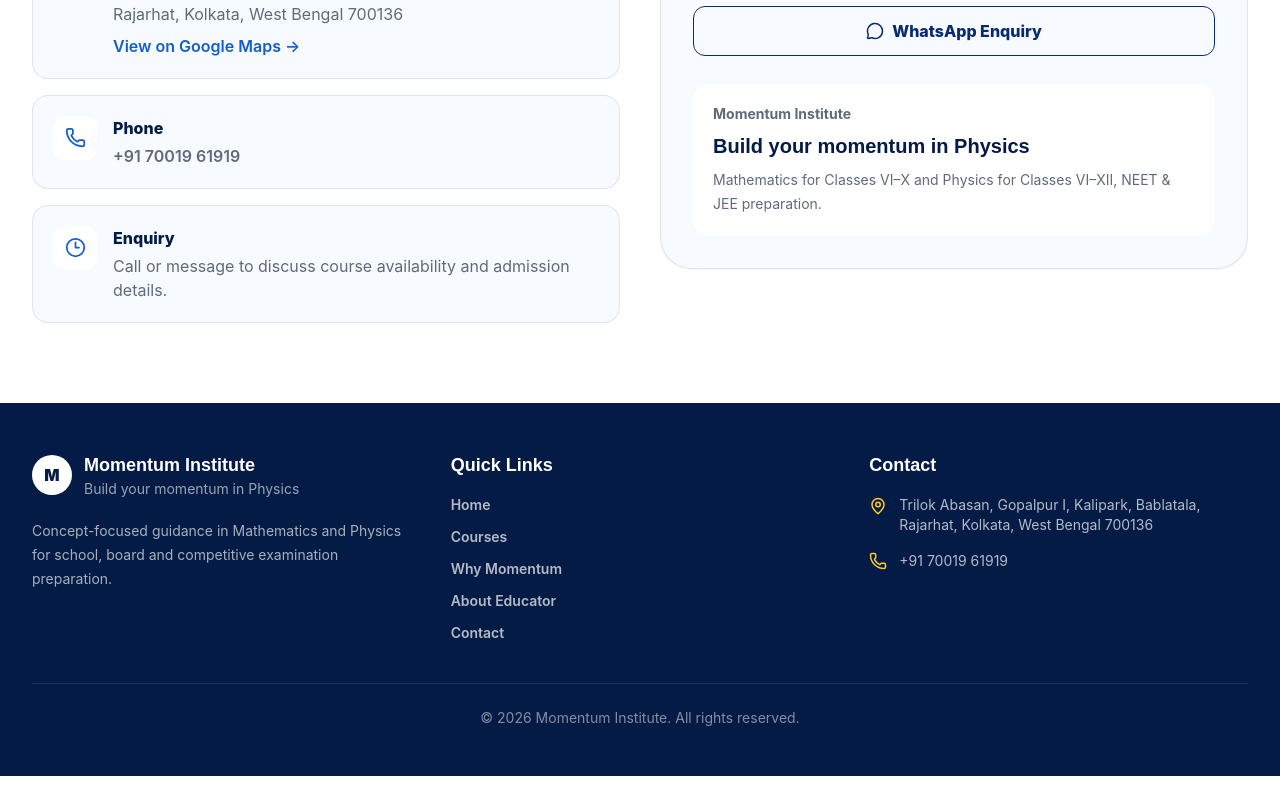
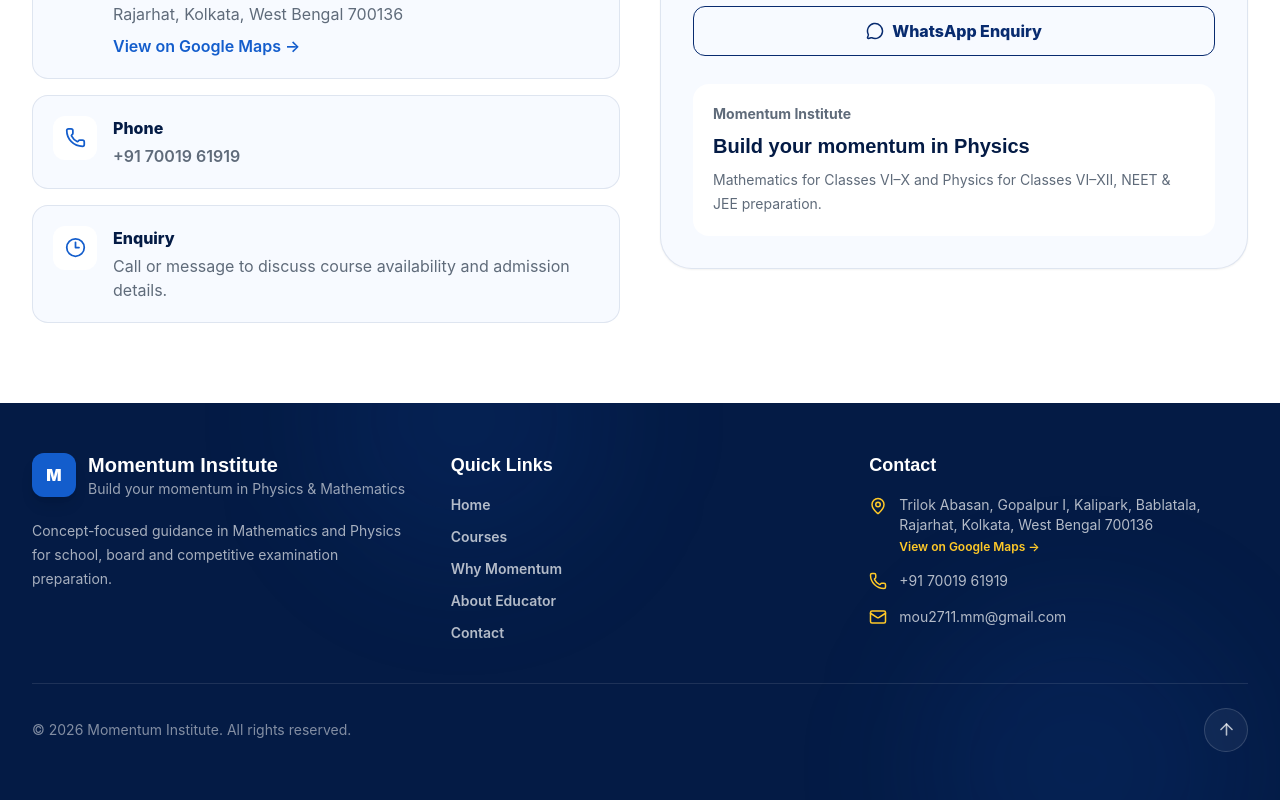
Before and after one commit to IndrajitMondal2210/momentum-institute-website, a React (Vite) app: page / in a window 1280 px wide. Shown: the part 5138-5938 px from the top of the page. Before the commit the page ends 5914 px from the top, so only its background shows below. Built offline with nearby package versions, Linux system fonts and the light colour scheme.

Commit message:
Update Footer section

```diff
--- a/src/components/Footer.jsx
+++ b/src/components/Footer.jsx
@@ -1,4 +1,4 @@
-import { Phone, MapPin } from 'lucide-react'
+import { Phone, MapPin, Mail, ArrowUp } from 'lucide-react'
 
 const footerLinks = [
   { name: 'Home', href: '#home' },
@@ -9,23 +9,45 @@ const footerLinks = [
 ]
 
 export default function Footer() {
+  const scrollToTop = (e) => {
+    e.preventDefault()
+
+    window.scrollTo({
+      top: 0,
+      behavior: 'smooth',
+    })
+  }
+
   return (
-    <footer className="bg-navy-deep text-white">
-      <div className="mx-auto max-w-7xl px-4 py-12 sm:px-6 lg:px-8">
+    <footer className="relative overflow-hidden bg-navy-deep text-white">
+      {/* Subtle decorative background */}
+      <div
+        aria-hidden="true"
+        className="absolute -top-32 left-1/4 h-72 w-72 rounded-full bg-electric/10 blur-3xl"
+      />
+
+      <div
+        aria-hidden="true"
+        className="absolute -bottom-32 right-10 h-80 w-80 rounded-full bg-electric/10 blur-3xl"
+      />
+
+      <div className="relative mx-auto max-w-7xl px-4 py-12 sm:px-6 lg:px-8">
         <div className="grid gap-10 md:grid-cols-3">
+
+          {/* Brand */}
           <div>
             <div className="flex items-center gap-3">
-              <div className="grid h-10 w-10 place-items-center rounded-full bg-white font-black text-navy-deep">
+              <div className="grid h-11 w-11 place-items-center rounded-xl bg-electric font-black text-white shadow-lg">
                 M
               </div>
 
               <div>
-                <div className="font-brand text-lg font-extrabold">
+                <div className="font-brand text-xl font-extrabold">
                   Momentum Institute
                 </div>
 
                 <div className="text-sm text-white/60">
-                  Build your momentum in Physics
+                  Build your momentum in Physics & Mathematics
                 </div>
               </div>
             </div>
@@ -36,6 +58,7 @@ export default function Footer() {
             </p>
           </div>
 
+          {/* Quick Links */}
           <div>
             <h3 className="font-brand text-lg font-extrabold">
               Quick Links
@@ -49,7 +72,7 @@ export default function Footer() {
                 <a
                   key={link.name}
                   href={link.href}
-                  className="w-fit text-sm font-semibold text-white/70 transition hover:text-accent-yellow focus:outline-none focus-visible:ring-2 focus-visible:ring-accent-yellow rounded"
+                  className="w-fit text-sm font-semibold text-white/70 transition hover:translate-x-1 hover:text-accent-yellow focus:outline-none focus-visible:ring-2 focus-visible:ring-accent-yellow rounded"
                 >
                   {link.name}
                 </a>
@@ -57,25 +80,37 @@ export default function Footer() {
             </nav>
           </div>
 
+          {/* Contact */}
           <div>
             <h3 className="font-brand text-lg font-extrabold">
               Contact
             </h3>
 
             <div className="mt-4 grid gap-4 text-sm text-white/70">
-              <div className="flex items-start gap-3">
+
+              {/* Location */}
+              <a
+                href="https://maps.app.goo.gl/zPmrQNAuBPRkNp8B7"
+                target="_blank"
+                rel="noopener noreferrer"
+                className="flex items-start gap-3 transition hover:text-accent-yellow focus:outline-none focus-visible:ring-2 focus-visible:ring-accent-yellow rounded"
+              >
                 <MapPin
                   size={18}
                   className="mt-0.5 shrink-0 text-accent-yellow"
                 />
 
                 <span>
-                Trilok Abasan, Gopalpur I, Kalipark, Bablatala,
-                <br />
-                Rajarhat, Kolkata, West Bengal 700136
+                  Trilok Abasan, Gopalpur I, Kalipark, Bablatala,
+                  <br />
+                  Rajarhat, Kolkata, West Bengal 700136
+                  <span className="mt-1 block text-xs font-semibold text-accent-yellow">
+                    View on Google Maps →
+                  </span>
                 </span>
-              </div>
+              </a>
 
+              {/* Phone */}
               <a
                 href="tel:+917001961919"
                 className="flex w-fit items-center gap-3 transition hover:text-accent-yellow focus:outline-none focus-visible:ring-2 focus-visible:ring-accent-yellow rounded"
@@ -84,14 +119,44 @@ export default function Footer() {
                   size={18}
                   className="shrink-0 text-accent-yellow"
                 />
-                +91 70019 61919
+
+                <span>+91 70019 61919</span>
+              </a>
+
+              {/* Email */}
+              <a
+                href="mailto:mou2711.mm@gmail.com"
+                className="flex w-fit items-center gap-3 transition hover:text-accent-yellow focus:outline-none focus-visible:ring-2 focus-visible:ring-accent-yellow rounded"
+              >
+                <Mail
+                  size={18}
+                  className="shrink-0 text-accent-yellow"
+                />
+
+                <span>mou2711.mm@gmail.com</span>
               </a>
             </div>
           </div>
         </div>
 
-        <div className="mt-10 border-t border-white/10 pt-6 text-center text-sm text-white/50">
-          © {new Date().getFullYear()} Momentum Institute. All rights reserved.
+        {/* Bottom Bar */}
+        <div className="mt-10 flex flex-col items-center justify-between gap-4 border-t border-white/10 pt-6 sm:flex-row">
+          <div className="text-center text-sm text-white/50 sm:text-left">
+            © {new Date().getFullYear()} Momentum Institute. All rights reserved.
+          </div>
+
+          {/* Back to Top */}
+          <button
+            type="button"
+            onClick={scrollToTop}
+            aria-label="Scroll back to top"
+            className="group grid h-11 w-11 place-items-center rounded-full border border-white/15 bg-white/5 text-white/70 transition hover:-translate-y-1 hover:border-electric hover:bg-electric hover:text-white focus:outline-none focus-visible:ring-2 focus-visible:ring-electric"
+          >
+            <ArrowUp
+              size={19}
+              className="transition-transform duration-300 group-hover:-translate-y-0.5"
+            />
+          </button>
         </div>
       </div>
     </footer>
```
